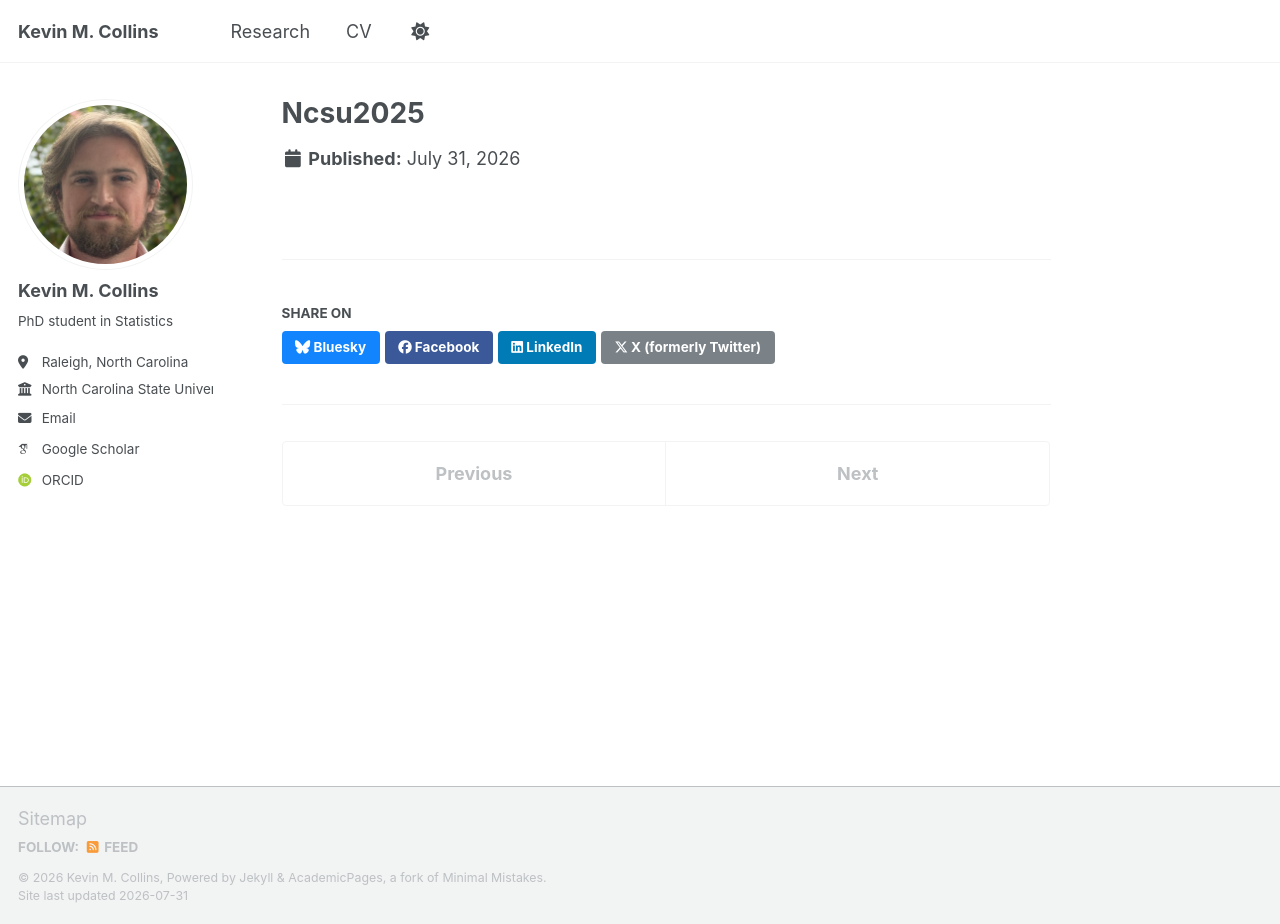
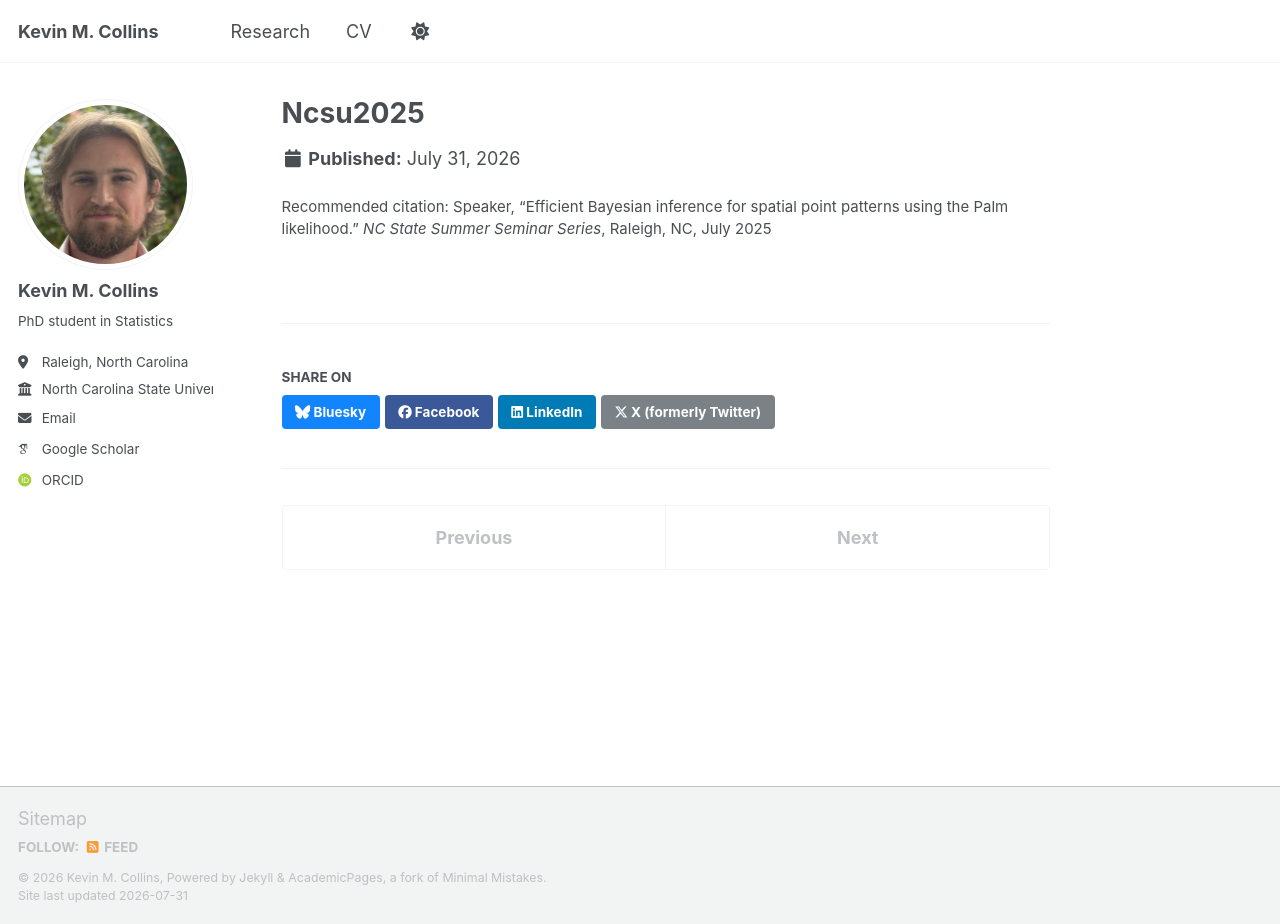
Before and after one commit to kecollins/kecollins.github.io, a Jekyll site: the page built from _publications/ncsu2025.md, in a window 1280 px wide and 924 px high. Built offline with Jekyll 4.4.1, drawn with Linux system fonts in a browser that asks for light colours; some web fonts are replaced; a script that is not in the unit is left out; part of the change alters nothing that is shown.

Commit message:
Update ncsu2025.md

```diff
--- a/_publications/ncsu2025.md
+++ b/_publications/ncsu2025.md
@@ -1,5 +1,5 @@
 ---
 collection: publications
-citation, 'Speaker: “Efficient Bayesian inference for spatial point patterns using the Palm likelihood.” <em>NC State Summer Seminar Series</em>, Raleigh, NC, July 2025'
+citation: 'Speaker, “Efficient Bayesian inference for spatial point patterns using the Palm likelihood.” <em>NC State Summer Seminar Series</em>, Raleigh, NC, July 2025'
 status: 'presentations'
 ---
```
